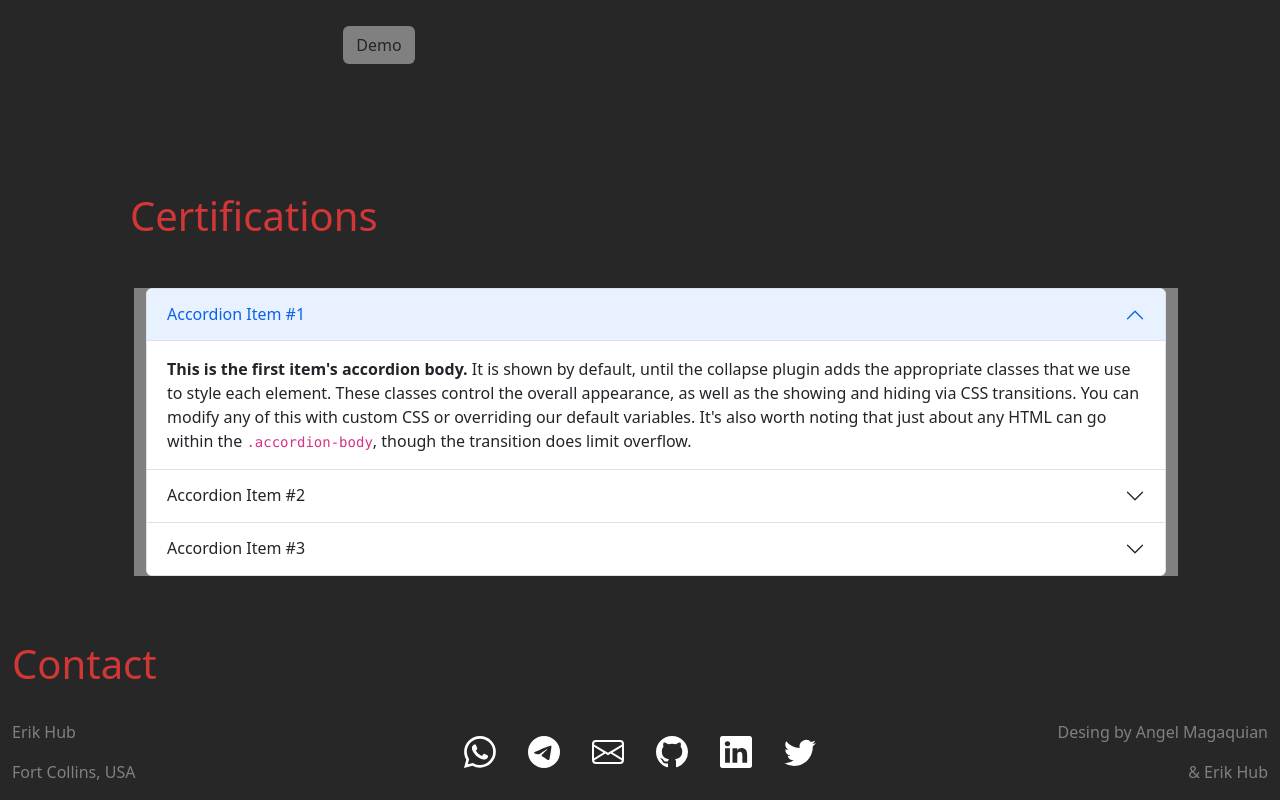
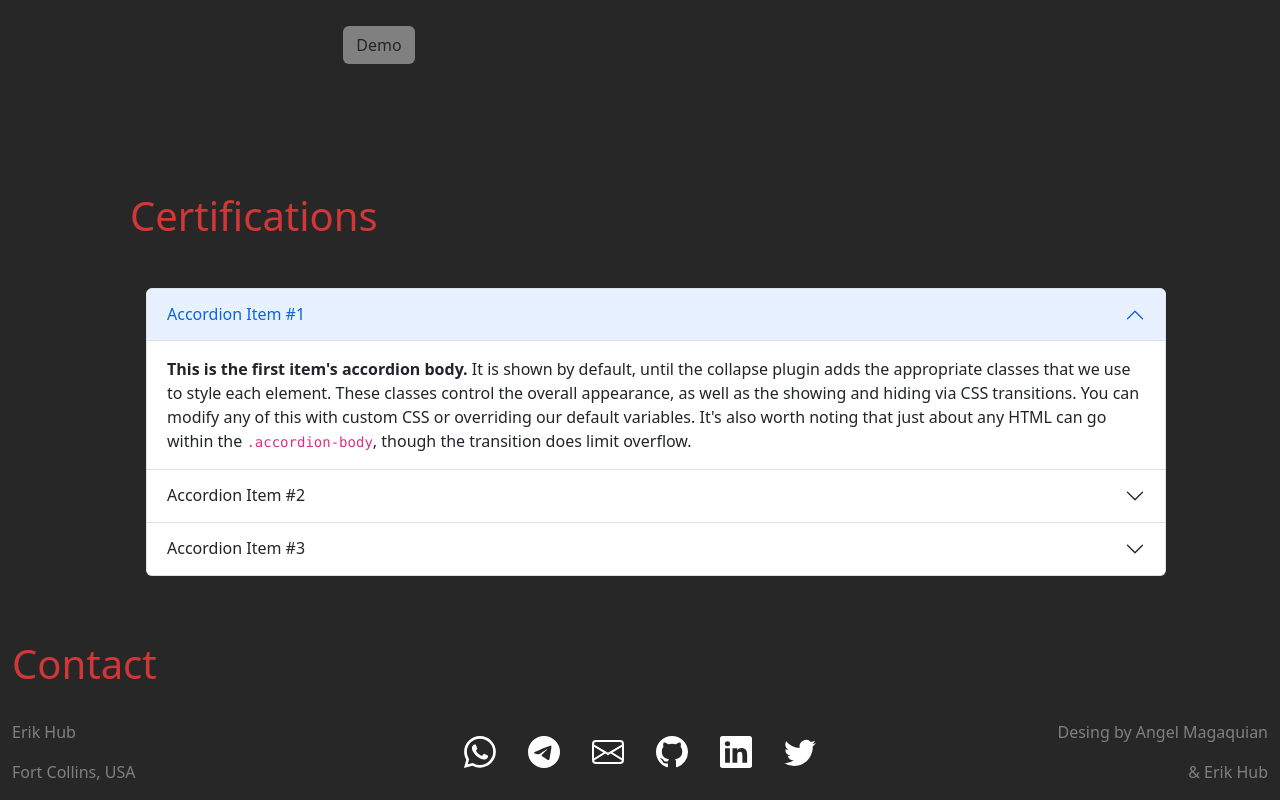
Before and after one commit to ehub-96/my-resume, a React (Vite) app: page / in a window 1280 px wide. Shown: the part 2107-2907 px from the top of the page. Built offline with nearby package versions, Linux system fonts and the light colour scheme.

Commit message:
NIGGA WHY

```diff
--- a/src/scss/styles.css
+++ b/src/scss/styles.css
@@ -11,9 +11,7 @@ p {
 a {
   text-decoration: none;
 }
-.accordion{
-  background-color:#272727;
-}
+
 .side-bar {
   width: 15% !important;
   background-color: rgba(39, 39, 39, 0.4745098039) !important;
@@ -96,7 +94,7 @@ a {
 }
 
 .accordion {
-  background-color: grey !important;
+  background-color:#272727;
   margin: 1rem !important;
 }
 
```
